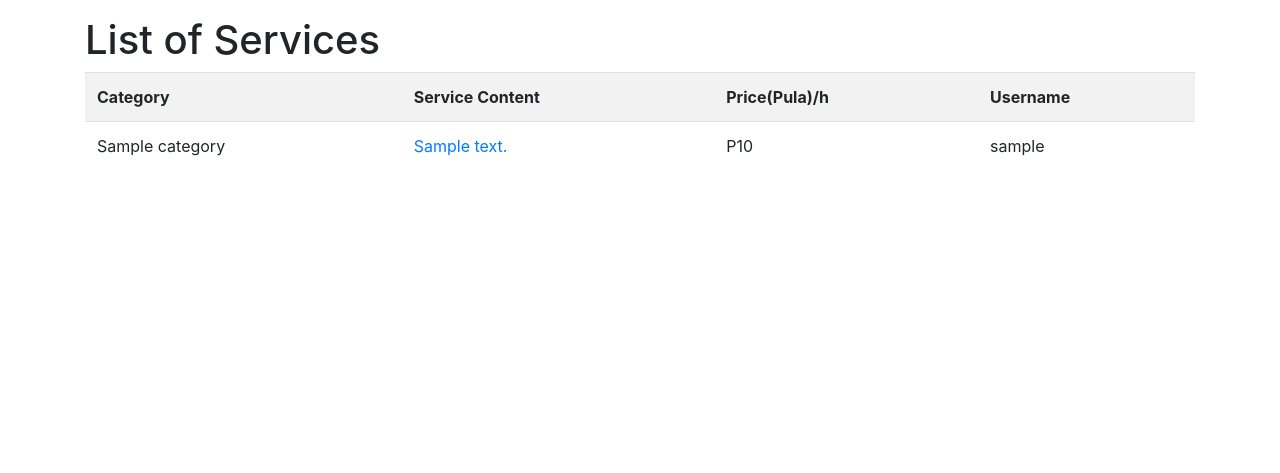
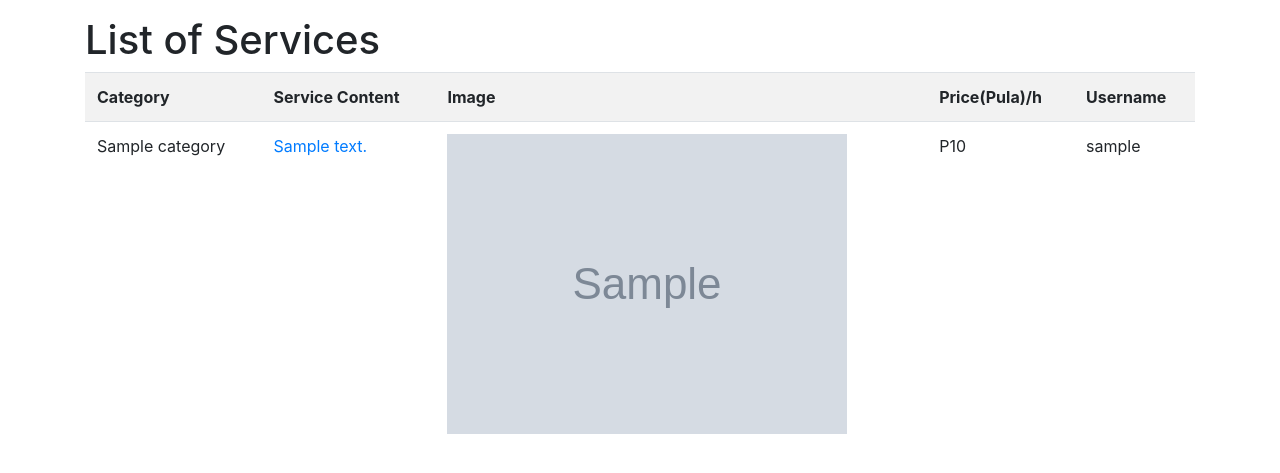
Before and after one commit to hideame/tanki, a Django app: page /skill/ in a window 1280 px wide. Shown: the part 56-529 px from the top of the page. Run offline with Django 3.2, Linux system fonts and the light colour scheme; tables that the repository leaves empty hold one stand-in row (values such as "Sample post"); grey boxes marked "Sample" are stand-in pictures; some libraries are stand-ins or nearby versions.

Commit message:
add image upload function

```diff
--- a/skill/models.py
+++ b/skill/models.py
@@ -20,6 +20,7 @@ class Service(models.Model):       # Serviceモデルの定義
         on_delete=models.CASCADE,
     )
     price = models.IntegerField(default=10)
+    image = models.ImageField(upload_to='photo', null=True)    # 画像カラム追加
     # CategoryモデルとShopモデルの関連付け
     category = models.ForeignKey(
         Category,
--- a/skill/templates/skill/service_detail.html
+++ b/skill/templates/skill/service_detail.html
@@ -5,6 +5,11 @@
     <div>
         <p>{{ service.category.name }}</p>
         <p>{{ service.content }}</p>
+        {% if service.image %}
+            <p><img src="{{ service.image.url }}"></p>
+        {% else %}
+            <p>No image</p>
+        {% endif %}
         <p>P{{ service.price }}</p>
         <p>{{ service.author }}</p>
     </div>
--- a/skill/templates/skill/service_form.html
+++ b/skill/templates/skill/service_form.html
@@ -1,12 +1,12 @@
 {% extends 'layout.html' %}
 {% block content %}
     <!-- 新規と編集で共通のテンプレート -->
-    <h1>{{ object|yesno:'Updata,Create'}} of Service List</h1>
+    <h1>{{ object|yesno:'Update,Create'}} of Service List</h1>
 
-    <form action='' method='post'>
+    <form action='' method='post' enctype='multipart/form-data'>
         {% csrf_token %}                <!-- このフォームが正式であることを証明する -->
         {{ form.as_p }}                 <!-- 全ての項目を表示 -->
-        <button type='submit' class='submit btn btn-danger'>{{ object|yesno:'Updata,Create'}}</button>
+        <button type='submit' class='submit btn btn-danger'>{{ object|yesno:'Update,Create'}}</button>
     </form>
     <div>
         <!-- JavaScriptで戻る機能を実装 -->
--- a/skill/templates/skill/service_list.html
+++ b/skill/templates/skill/service_list.html
@@ -3,12 +3,17 @@
     <h1>List of Services</h1>
     <table class='table table-striped table-hover'>
         <tr>
-            <th>Category</th><th>Service Content</th><th>Price(Pula)/h</th><th>Username</th>
+            <th>Category</th><th>Service Content</th><th>Image</th><th>Price(Pula)/h</th><th>Username</th>
         </tr>
         {% for service in object_list %}
         <tr>
             <td>{{ service.category.name }}</td>
             <td><a href='{% url "skill:detail" service.pk %}'>{{ service.content }}</a></td>
+            {% if service.image %}
+                <td><img src="{{ service.image.url }}"></td>
+            {% else %}
+                <td>No image</td>
+            {% endif %}
             <td>P{{ service.price }}</td>
             <td>{{ service.author }}</td>
         </tr>
--- a/skill/views.py
+++ b/skill/views.py
@@ -16,7 +16,7 @@ class DetailView(generic.DetailView):
 class CreateView(LoginRequiredMixin, generic.edit.CreateView):  # アクセス制御を追加
     model = Service
     # 投稿者の名前以外をフォームとして指定
-    fields = ['category', 'content', 'price'] # '__all__'
+    fields = ['category', 'content', 'image', 'price'] # '__all__'
 
     # form_validメソッドで格納する値をチェック
     def form_valid(self, form):
@@ -28,7 +28,7 @@ class CreateView(LoginRequiredMixin, generic.edit.CreateView):  # アクセス
 class UpdateView(LoginRequiredMixin, generic.edit.UpdateView):
     model = Service
     # 投稿者の名前以外をフォームとして指定
-    fields = ['category', 'content', 'price'] # '__all__'
+    fields = ['category', 'content', 'image', 'price'] # '__all__'
 
     # dispathメソッドをオーバーライド
     def dispatch(self, request, *args, **kwargs):
--- a/tanki/settings.py
+++ b/tanki/settings.py
@@ -118,3 +118,5 @@ USE_TZ = True
 # https://docs.djangoproject.com/en/2.2/howto/static-files/
 
 STATIC_URL = '/static/'
+MEDIA_ROOT = os.path.join(BASE_DIR, 'media')
+MEDIA_URL = '/media/'
--- a/tanki/urls.py
+++ b/tanki/urls.py
@@ -9,3 +9,10 @@ urlpatterns = [
     path('accounts/', include('django.contrib.auth.urls')), # accounts.urlsがない場合、ユーザ認証用のビューを呼び出す
     path('',  RedirectView.as_view(url='/skill/')),
 ]
+
+# 以下の定義を追加(画像アップロード用)
+from django.conf import settings
+from django.conf.urls.static import static
+
+if settings.DEBUG:
+    urlpatterns += static(settings.MEDIA_URL, document_root=settings.MEDIA_ROOT)
```
Also changed, not shown: media/photo/illust_cleaner.gif (added), media/photo/illust_maid.gif (added), skill/migrations/0003_photo.py (added), skill/migrations/0004_auto_20190904_0507.py (added), 2 other files.
